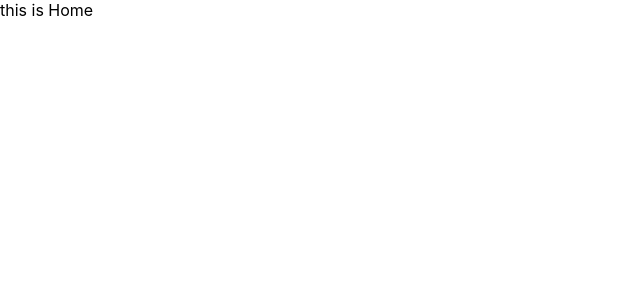
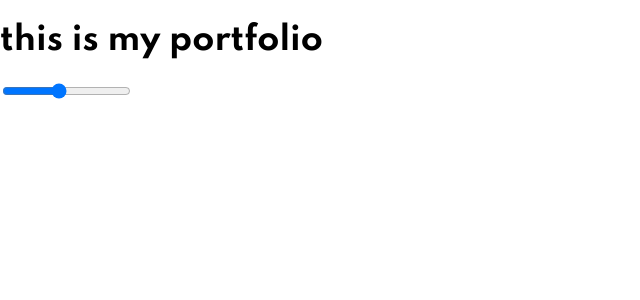
Before and after one commit to jonCroatanUto/portafolio, a React (Create React App) app: page / in a window 1280 px wide. Shown: the top 300 px of the page, without its empty margins (0-640 px from the left). Built offline with nearby package versions, Linux system fonts and the light colour scheme.

Commit message:
change weight by range button

```diff
--- a/public/index.html
+++ b/public/index.html
@@ -15,6 +15,12 @@
       user's mobile device or desktop. See https://developers.google.com/web/fundamentals/web-app-manifest/
     -->
     <link rel="manifest" href="%PUBLIC_URL%/manifest.json" />
+    <link rel="preconnect" href="https://fonts.gstatic.com" crossorigin />
+    <link
+      href="https://fonts.googleapis.com/css2?family=Spartan:wght@100..900&display=swap"
+      rel="stylesheet"
+    />
+
     <!--
       Notice the use of %PUBLIC_URL% in the tags above.
       It will be replaced with the URL of the `public` folder during the build.
--- a/src/index.css
+++ b/src/index.css
@@ -15,7 +15,7 @@ code {
   --global-font-family: Verdana, sans-serif;
   --global-font-p-size: 12px;
   --global-font-h1-size: 80px;
-  --global-font-H1-axis-weight: 200;
+  --global-font-H1-axis-weight: 900;
 
   --global-text-color: rgb(0, 0, 0);
   --global-primary-title-size: 2rem;
--- a/src/pages/Home/Home.tsx
+++ b/src/pages/Home/Home.tsx
@@ -1,4 +1,23 @@
+import React, { useState } from "react";
+import "./homeStyle.css";
+
 function Home() {
-  return <div>this is Home</div>;
+  let bodyStyles = document.body.style;
+
+  function setFontWeight(e: any) {
+    bodyStyles.setProperty("--global-font-H1-axis-weight", e.target.value);
+  }
+  return (
+    <>
+      <h1>this is my portfolio</h1>
+      <input
+        type="range"
+        defaultValue={450}
+        onChange={setFontWeight}
+        min="100"
+        max="900"
+      />
+    </>
+  );
 }
 export default Home;
--- /dev/null
+++ b/src/pages/Home/homeStyle.css
@@ -0,0 +1,5 @@
+h1 {
+  font-family: "Spartan", sans-serif;
+  font-variation-settings: "wght" var(--global-font-H1-axis-weight);
+}
+/* var(--global-font-H1-axis-weight) */
```
